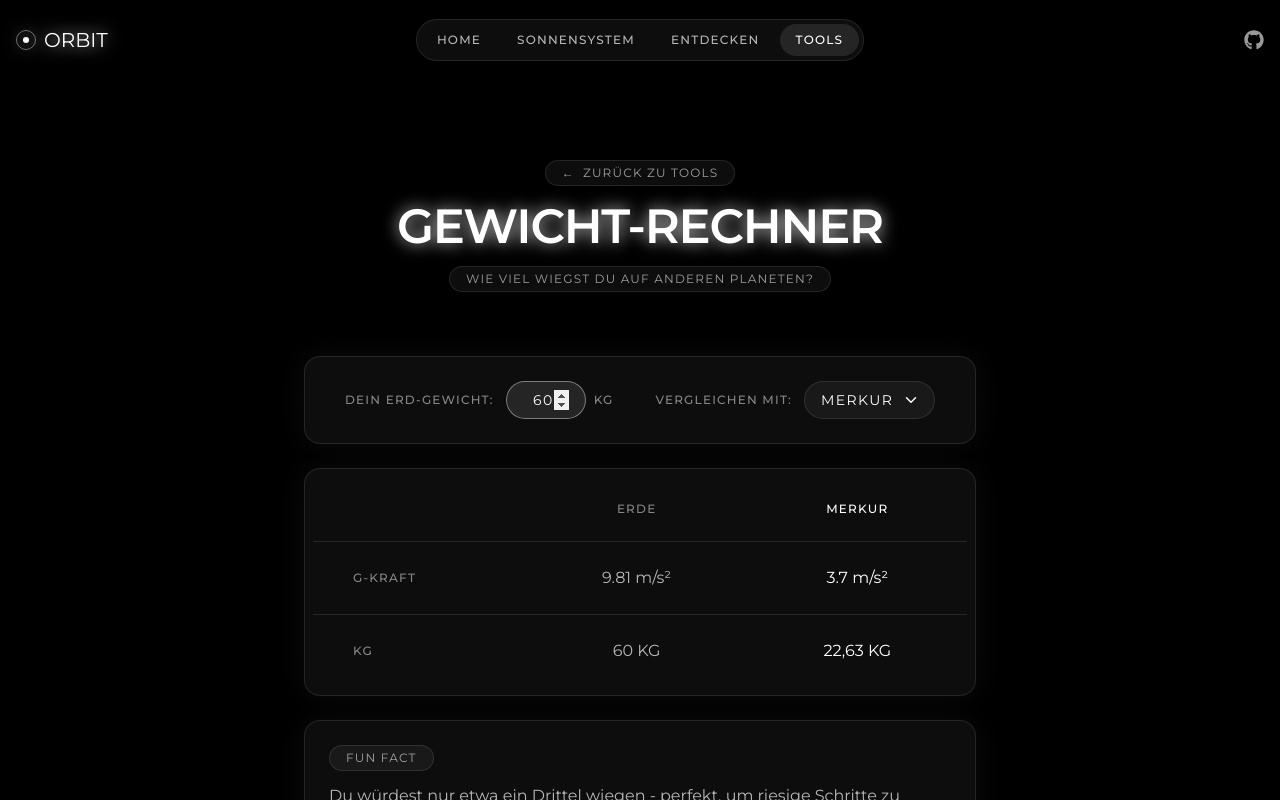
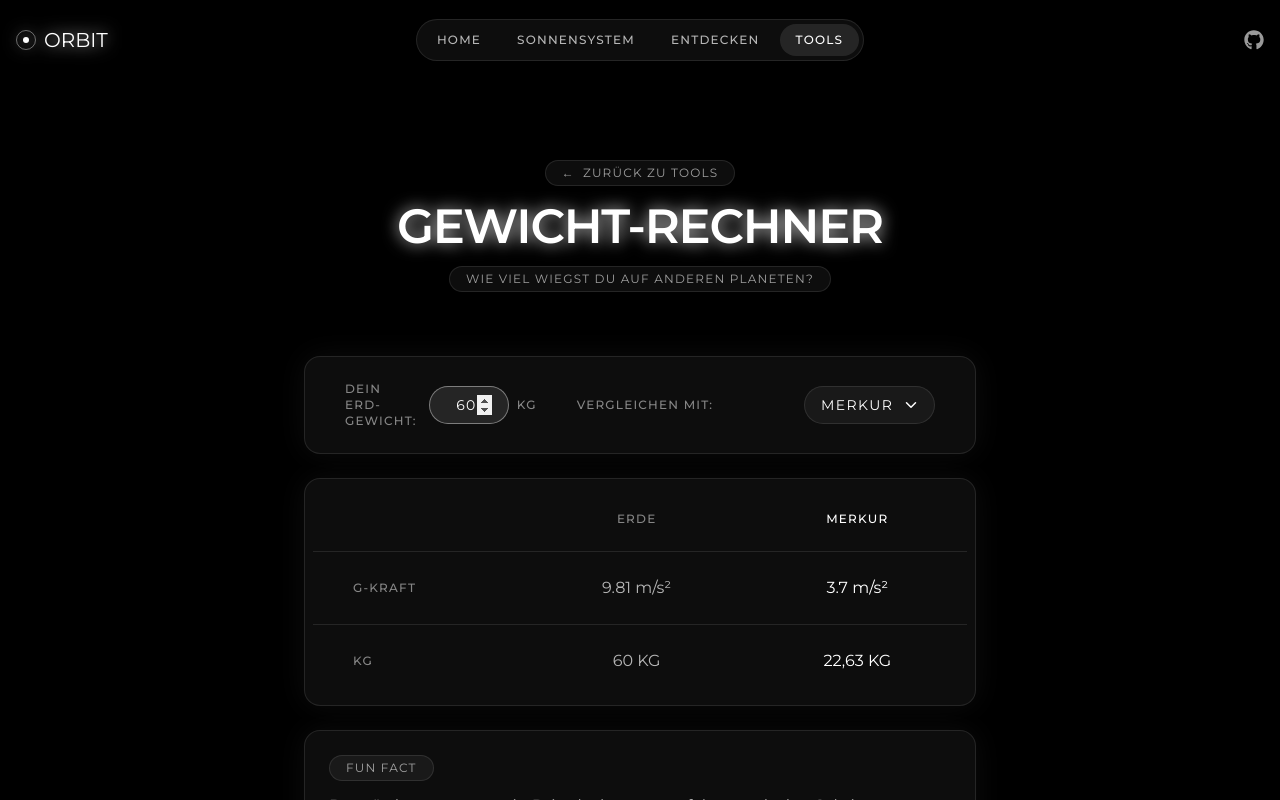
Before and after one commit to zeroequalsone/orbit, a Next.js app: page /tools/weight-calculator in a window 1280 px wide. Shown: the top 800 px of the page. Built offline with nearby package versions, Linux system fonts and the light colour scheme.

Commit message:
refactor(tools): clean up weight calculator (#75)
* refactor(tools): extract PlanetSelect

* refactor(tools): extract earth gravity constant

```diff
--- /dev/null
+++ b/app/components/tools/PlanetSelect.tsx
@@ -0,0 +1,52 @@
+import { IoChevronDown } from "react-icons/io5";
+import { Planet, planets } from "@/data/planets";
+
+type PlanetSelectProps = {
+  id: string;
+  label: string;
+  value: number;
+  onChange: (id: number) => void;
+  options?: Planet[];
+  disabledId?: number;
+};
+
+export default function PlanetSelect({
+  id,
+  label,
+  value,
+  onChange,
+  options = planets,
+  disabledId,
+}: PlanetSelectProps) {
+  return (
+    <div className="flex items-center justify-between gap-10 md:gap-4 w-full">
+      <label
+        htmlFor={id}
+        className="text-xs font-medium uppercase tracking-widest text-white/50"
+      >
+        {label}
+      </label>
+      <div className="relative inline-block">
+        <select
+          className="appearance-none cursor-pointer rounded-full border border-white/10 bg-white/5 py-2 pl-4 pr-10 text-sm uppercase tracking-widest text-white transition-colors hover:border-white/20 hover:bg-white/10 focus-visible:border-white/40 focus-visible:outline-none"
+          id={id}
+          value={value}
+          onChange={(e) => onChange(Number(e.target.value))}
+        >
+          {options.map((planet) => (
+            <option
+              key={planet.id}
+              value={planet.id}
+              className="bg-black"
+              disabled={planet.id === disabledId}
+            >
+              {planet.name}
+            </option>
+          ))}
+        </select>
+
+        <IoChevronDown className="pointer-events-none absolute right-4 top-1/2 size-4 -translate-y-1/2 text-white" />
+      </div>
+    </div>
+  );
+}
--- a/app/components/tools/distance-calculator/Selection.tsx
+++ b/app/components/tools/distance-calculator/Selection.tsx
@@ -1,5 +1,5 @@
 import { planets } from "@/data/planets";
-import { IoChevronDown } from "react-icons/io5";
+import PlanetSelect from "../PlanetSelect";
 
 type SelectionProps = {
   setDistanceFrom: (distance: number) => void;
@@ -16,64 +16,20 @@ export default function Selection({
 }: SelectionProps) {
   return (
     <div className="flex flex-col items-center gap-4 rounded-2xl border border-white/10 bg-white/5 p-6 shadow-[0_0_30px_rgba(255,255,255,0.05)] sm:w-auto sm:flex-row sm:gap-10 sm:px-10">
-      <div className="flex items-center justify-between gap-10 md:gap-4 w-full">
-        <label
-          htmlFor="distanceFrom"
-          className="text-xs font-medium uppercase tracking-widest text-white/50"
-        >
-          Von:
-        </label>
-        <div className="relative inline-block">
-          <select
-            className="appearance-none cursor-pointer rounded-full border border-white/10 bg-white/5 pl-4 pr-10 py-2 text-sm uppercase tracking-widest text-white transition-colors hover:border-white/20 hover:bg-white/10 active:border-white/20 active:bg-white/10 focus-visible:border-white/40 focus-visible:outline-none"
-            id="distanceFrom"
-            onChange={(e) => setDistanceFrom(Number(e.target.value))}
-            value={distanceFrom}
-          >
-            {planets.map((planet) => (
-              <option
-                key={planet.id}
-                value={planet.id}
-                className="bg-black"
-                disabled={distanceTo === planet.id && true}
-              >
-                {planet.name}
-              </option>
-            ))}
-          </select>
-
-          <IoChevronDown className="pointer-events-none absolute right-4 top-1/2 size-4 -translate-y-1/2 text-white" />
-        </div>
-      </div>
-      <div className="flex items-center justify-between gap-10 md:gap-4 w-full">
-        <label
-          htmlFor="distanceTo"
-          className="text-xs font-medium uppercase tracking-widest text-white/50"
-        >
-          Nach:
-        </label>
-        <div className="relative inline-block">
-          <select
-            className="appearance-none cursor-pointer rounded-full border border-white/10 bg-white/5 pl-4 pr-10 py-2 text-sm uppercase tracking-widest text-white transition-colors hover:border-white/20 hover:bg-white/10 active:border-white/20 active:bg-white/10 focus-visible:border-white/40 focus-visible:outline-none"
-            id="distanceTo"
-            onChange={(e) => setDistanceTo(Number(e.target.value))}
-            value={distanceTo}
-          >
-            {planets.map((planet) => (
-              <option
-                key={planet.id}
-                value={planet.id}
-                className="bg-black"
-                disabled={distanceFrom === planet.id && true}
-              >
-                {planet.name}
-              </option>
-            ))}
-          </select>
-
-          <IoChevronDown className="pointer-events-none absolute right-4 top-1/2 size-4 -translate-y-1/2 text-white" />
-        </div>
-      </div>
+      <PlanetSelect
+        id="distanceFrom"
+        label="Von:"
+        value={distanceFrom}
+        onChange={setDistanceFrom}
+        disabledId={distanceTo}
+      />
+      <PlanetSelect
+        id="distanceTo"
+        label="Nach:"
+        value={distanceTo}
+        onChange={setDistanceTo}
+        disabledId={distanceFrom}
+      />
     </div>
   );
 }
--- a/app/components/tools/weight-calculator/WeightCalculatorControls.tsx
+++ b/app/components/tools/weight-calculator/WeightCalculatorControls.tsx
@@ -1,16 +1,22 @@
 import { planets } from "@/data/planets";
-import { IoChevronDown } from "react-icons/io5";
+import PlanetSelect from "../PlanetSelect";
 
 type WeightCalculatorControlsProps = {
   earthWeight: number;
   onEarthWeightChange: (weight: number) => void;
   onPlanetChange: (selectedPlanetId: number) => void;
+  selectedPlanetId: number;
 };
+
+const selectablePlanets = planets.filter(
+  (planet) => planet.id !== 0 && planet.id !== 3,
+);
 
 export default function WeightCalculatorControls({
   earthWeight,
   onEarthWeightChange,
   onPlanetChange,
+  selectedPlanetId,
 }: WeightCalculatorControlsProps) {
   return (
     <div className="flex w-full max-w-2xl flex-col items-stretch gap-6 rounded-2xl border border-white/10 bg-white/5 p-6 shadow-[0_0_30px_rgba(255,255,255,0.05)] sm:flex-row sm:items-center sm:justify-between sm:gap-10 sm:px-10">
@@ -32,7 +38,7 @@ export default function WeightCalculatorControls({
               onEarthWeightChange(value);
             }}
             min={0}
-            max={3}
+            max={999}
             step={0.5}
             autoFocus
           />
@@ -41,36 +47,13 @@ export default function WeightCalculatorControls({
           </span>
         </div>
       </div>
-      <div className="flex items-center justify-between gap-3 sm:justify-start">
-        <label
-          htmlFor="compareWith"
-          className="text-xs font-medium uppercase tracking-widest text-white/50"
-        >
-          Vergleichen mit:
-        </label>
-        <div className="relative inline-block">
-          <select
-            className="appearance-none cursor-pointer rounded-full border border-white/10 bg-white/5 pl-4 pr-10 py-2 text-sm uppercase tracking-widest text-white transition-colors hover:border-white/20 hover:bg-white/10 focus-visible:border-white/40 focus-visible:outline-none"
-            id="compareWith"
-            onChange={(e) => onPlanetChange(Number(e.target.value))}
-          >
-            {planets.map(
-              (planet) =>
-                planet.id !== 0 && (
-                  <option
-                    key={planet.id}
-                    value={planet.id}
-                    className="bg-black"
-                  >
-                    {planet.name}
-                  </option>
-                ),
-            )}
-          </select>
-
-          <IoChevronDown className="pointer-events-none absolute right-4 top-1/2 size-4 -translate-y-1/2 text-white" />
-        </div>
-      </div>
+      <PlanetSelect
+        id="compareWith"
+        label="Vergleichen mit:"
+        value={selectedPlanetId}
+        onChange={onPlanetChange}
+        options={selectablePlanets}
+      />
     </div>
   );
 }
--- a/app/components/tools/weight-calculator/WeightComparison.tsx
+++ b/app/components/tools/weight-calculator/WeightComparison.tsx
@@ -1,5 +1,6 @@
 import { Planet } from "@/data/planets";
 import FunFact from "./FunFact";
+import { EARTH_GRAVITY_M_S2 } from "@/lib/constants";
 
 export default function WeightComparison({
   selectedPlanet,
@@ -8,10 +9,9 @@ export default function WeightComparison({
   selectedPlanet: Planet;
   earthWeight: number;
 }) {
-  const newWeight = (selectedPlanet.gForce / 9.81) * earthWeight;
+  const newWeight = (selectedPlanet.gForce / EARTH_GRAVITY_M_S2) * earthWeight;
 
   return (
-    selectedPlanet && (
     <div className="flex w-full flex-col items-center gap-6">
       <div className="w-full max-w-2xl overflow-x-auto rounded-2xl border border-white/10 bg-white/5 p-2 shadow-[0_0_30px_rgba(255,255,255,0.05)]">
         <table className="w-full text-center">
@@ -28,36 +28,35 @@ export default function WeightComparison({
           </thead>
           <tbody>
             <tr className="border-b border-white/10">
-                <th className="p-4 text-left text-xs font-medium uppercase tracking-widest text-white/50 lg:px-10 lg:py-6">
+              <td className="p-4 text-left text-xs font-medium uppercase tracking-widest text-white/50 lg:px-10 lg:py-6">
                 G-Kraft
-                </th>
-                <th className="p-4 text-base font-normal text-white/70 lg:px-10 lg:py-6">
+              </td>
+              <td className="p-4 text-base font-normal text-white/70 lg:px-10 lg:py-6">
                 9.81 m/s²
-                </th>
-                <th className="p-4 text-base font-normal text-white lg:px-10 lg:py-6">
-                  {selectedPlanet.gForce + " m/s²"}
-                </th>
+              </td>
+              <td className="p-4 text-base font-normal text-white lg:px-10 lg:py-6">
+                {selectedPlanet.gForce} m/s²
+              </td>
             </tr>
             <tr>
-                <th className="p-4 text-left text-xs font-medium uppercase tracking-widest text-white/50 lg:px-10 lg:py-6">
+              <td className="p-4 text-left text-xs font-medium uppercase tracking-widest text-white/50 lg:px-10 lg:py-6">
                 KG
-                </th>
-                <th className="p-4 text-base font-normal text-white/70 lg:px-10 lg:py-6">
+              </td>
+              <td className="p-4 text-base font-normal text-white/70 lg:px-10 lg:py-6">
                 {earthWeight.toLocaleString("de", {
                   maximumFractionDigits: 1,
                 }) + " KG"}
-                </th>
-                <th className="p-4 text-base font-normal text-white lg:px-10 lg:py-6">
+              </td>
+              <td className="p-4 text-base font-normal text-white lg:px-10 lg:py-6">
                 {newWeight.toLocaleString("de", {
                   maximumFractionDigits: 2,
                 }) + " KG"}
-                </th>
+              </td>
             </tr>
           </tbody>
         </table>
       </div>
       <FunFact selectedPlanet={selectedPlanet} />
     </div>
-    )
   );
 }
--- a/app/lib/constants.ts
+++ b/app/lib/constants.ts
@@ -1 +1,2 @@
 export const SPEED_OF_LIGHT_IN_KM_S = 300_000;
+export const EARTH_GRAVITY_M_S2 = 9.81;
--- a/app/tools/weight-calculator/page.tsx
+++ b/app/tools/weight-calculator/page.tsx
@@ -27,6 +27,7 @@ export default function WeightCalculator() {
             earthWeight={earthWeight}
             onEarthWeightChange={setEarthWeight}
             onPlanetChange={setSelectedPlanetId}
+            selectedPlanetId={selectedPlanetId}
           />
           <WeightComparison
             selectedPlanet={selectedPlanet}
```
Lines whose indentation alone changed are shown as unchanged.
